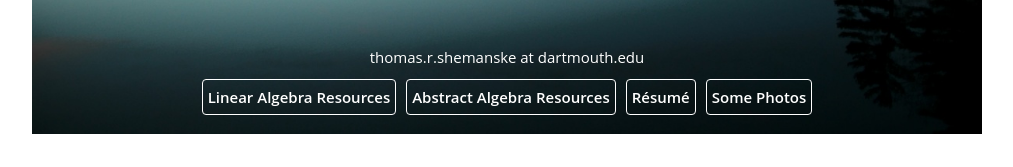
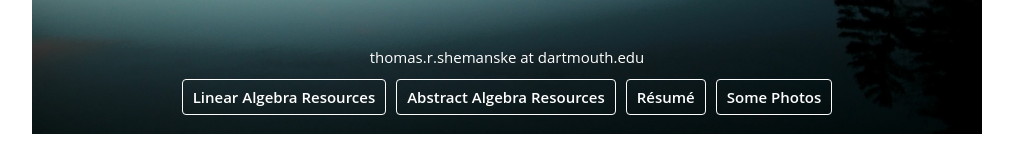
Before and after one commit to trshemanske/trshemanske.github.io, a plain HTML site: page index.html in a window 1280 px wide. Shown: the part 507-674 px from the top of the page, without its empty margins (138-1151 px from the left). Drawn offline with Linux system fonts and the light colour scheme.

Commit message:
Fixed anchor padding on hover/active

```diff
--- a/css/trs-style-flex.css
+++ b/css/trs-style-flex.css
@@ -3,6 +3,7 @@ a {
   color: white;
   text-decoration: none;
   font-weight: 600;
+  padding: 10px;
 }
 
 a:hover {
@@ -94,7 +95,8 @@ body {
 
 .link{
   border: solid white 1px;
-  padding: 5px;
+  padding-top: 5px;
+  padding-bottom: 5px;
   border-radius: 4px;
 }
 
```
